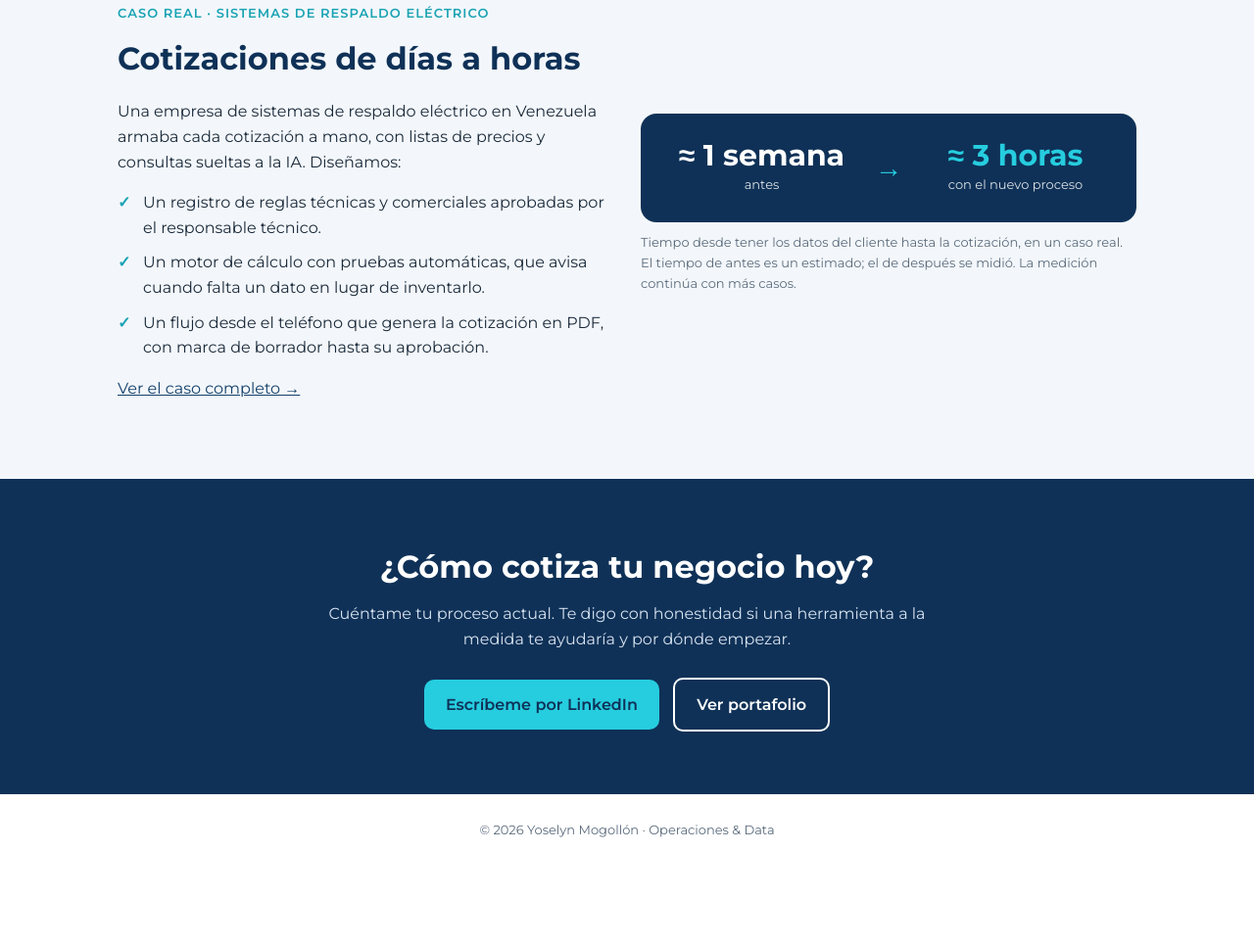
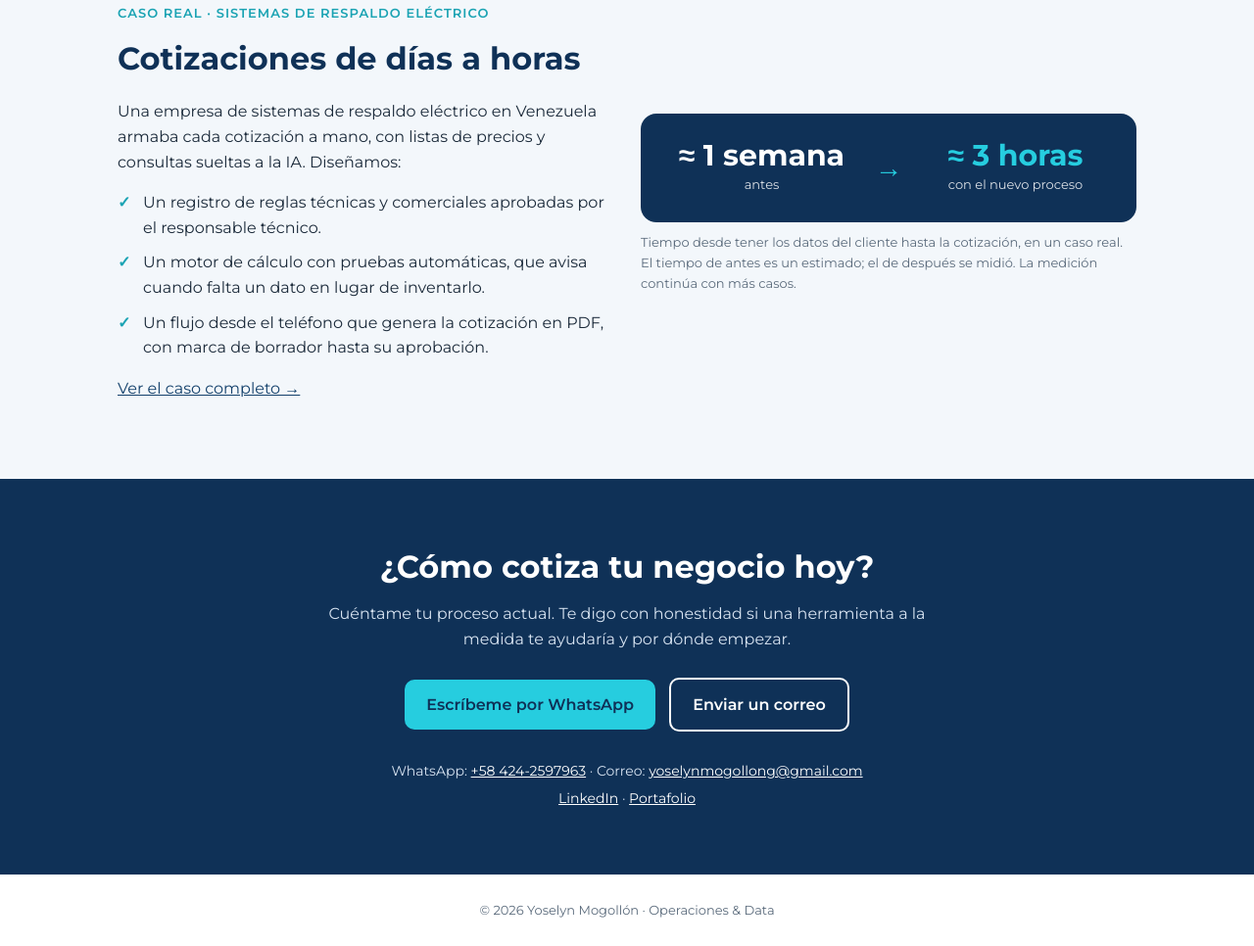
Before and after one commit to yoselynm2g/portafolio-operaciones-automatizacion_Yoselyn, a plain HTML site: page docs/index.html in a window 1280 px wide. Shown: the part 2317-3283 px from the top of the page at 98% size. Before the commit the page ends 3201 px from the top, so only its background shows below. Drawn offline with Linux system fonts and the light colour scheme.

Commit message:
Página: contacto por WhatsApp y correo
Co-Authored-By: Claude Opus 5.5 <noreply@anthropic.com>
Claude-Session: https://claude.ai/code/session_016v1Rm2hrEFpeQmgq6k11C6

```diff
--- a/docs/index.html
+++ b/docs/index.html
@@ -82,6 +82,8 @@
   .cta p { color: #d7e3f1; margin: 0 auto 26px; max-width: 620px; }
   .cta .btn-primary { background: var(--cyan); color: var(--navy); }
   .cta .btn-ghost { border-color: #fff; color: #fff; }
+  .contact-links { margin: 26px auto 0 !important; font-size: 14px; line-height: 2; }
+  .contact-links a { color: #fff; }
 
   footer { padding: 26px 0; font-size: 13px; color: var(--muted); text-align: center; }
 
@@ -199,8 +201,14 @@
   <div class="wrap">
     <h2>¿Cómo cotiza tu negocio hoy?</h2>
     <p>Cuéntame tu proceso actual. Te digo con honestidad si una herramienta a la medida te ayudaría y por dónde empezar.</p>
-    <a class="btn btn-primary" href="https://www.linkedin.com/in/yoselynmogollong/">Escríbeme por LinkedIn</a>
-    <a class="btn btn-ghost" href="https://github.com/yoselynm2g/portafolio-operaciones-automatizacion_Yoselyn">Ver portafolio</a>
+    <a class="btn btn-primary" href="https://wa.me/584242597963?text=Hola%20Yoselyn%2C%20quiero%20conversar%20sobre%20mi%20proceso" target="_blank" rel="noopener">Escríbeme por WhatsApp</a>
+    <a class="btn btn-ghost" href="mailto:yoselynmogollong@gmail.com?subject=Consulta%20sobre%20mi%20proceso">Enviar un correo</a>
+    <p class="contact-links">
+      WhatsApp: <a href="https://wa.me/584242597963" target="_blank" rel="noopener">+58 424-2597963</a> ·
+      Correo: <a href="mailto:yoselynmogollong@gmail.com">yoselynmogollong@gmail.com</a><br>
+      <a href="https://www.linkedin.com/in/yoselynmogollong/" target="_blank" rel="noopener">LinkedIn</a> ·
+      <a href="https://github.com/yoselynm2g/portafolio-operaciones-automatizacion_Yoselyn">Portafolio</a>
+    </p>
   </div>
 </section>
 
```
